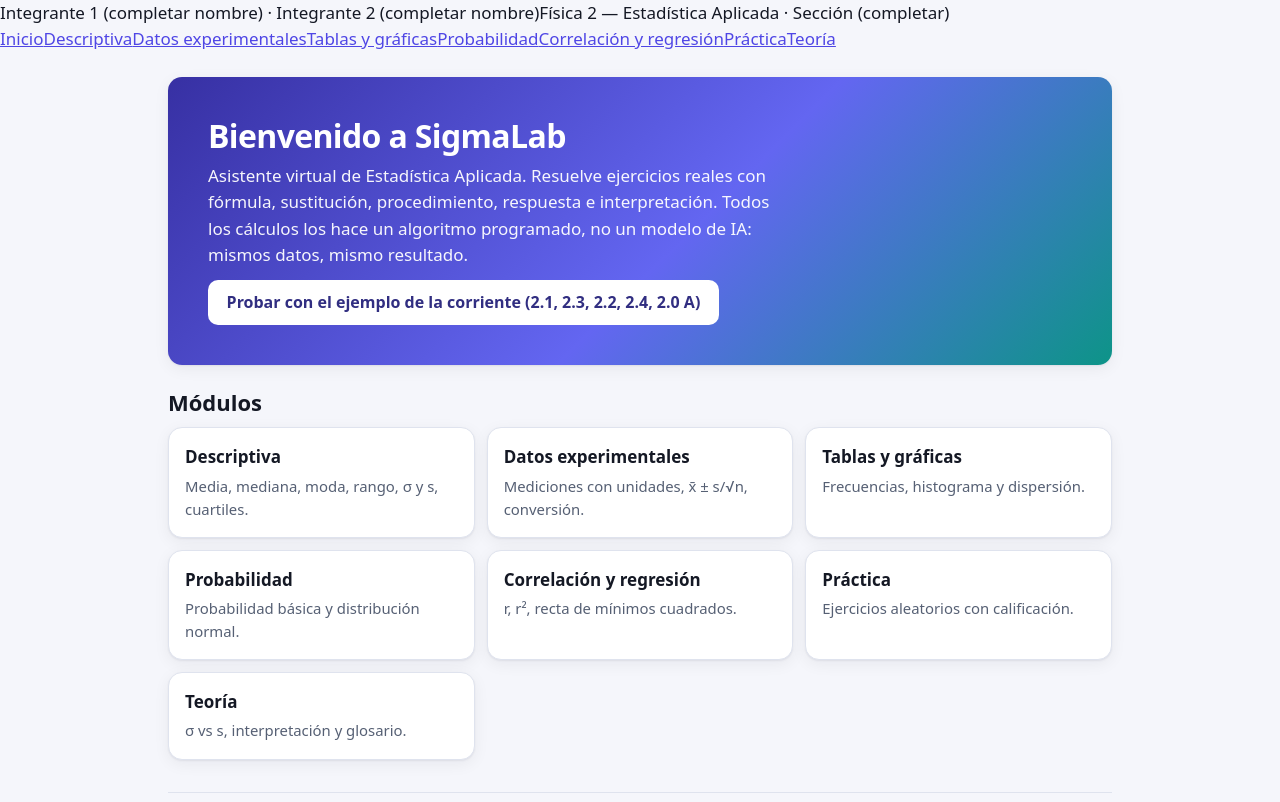
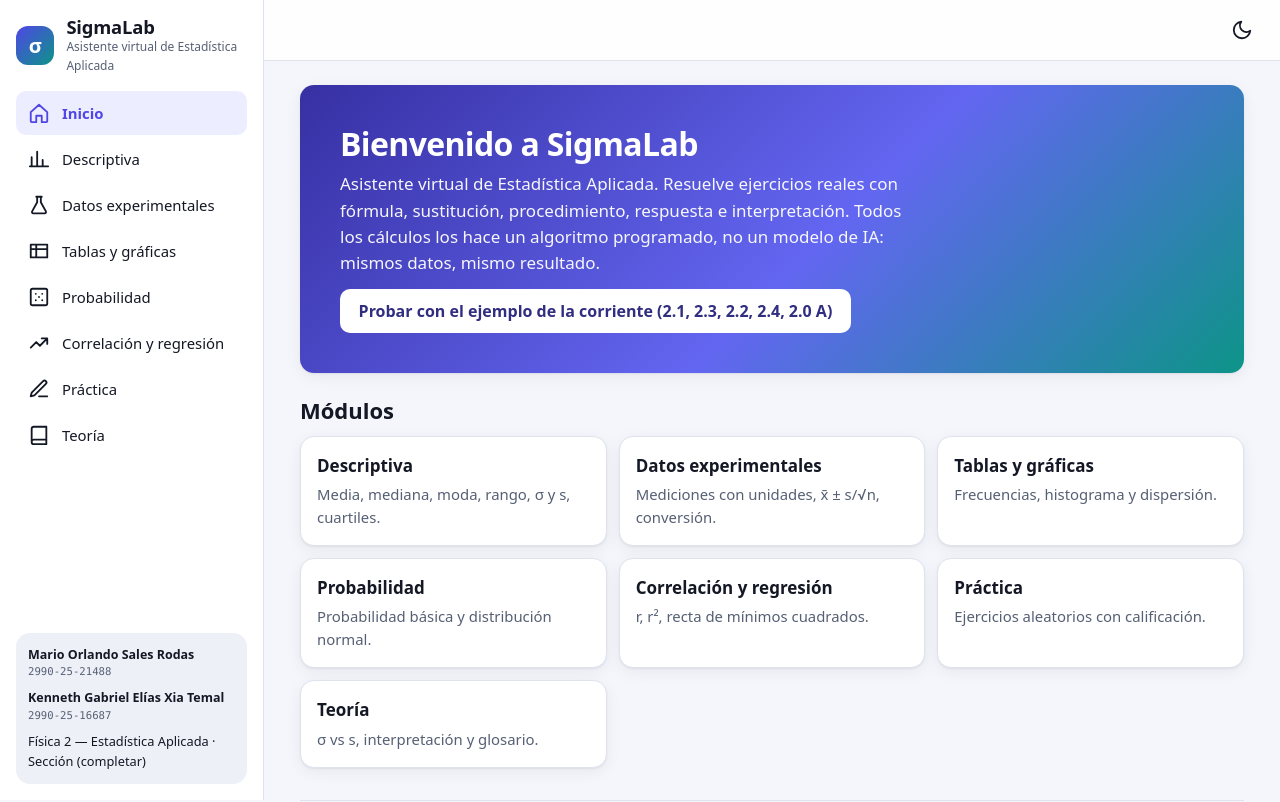
Before and after one commit to rodasOS/proyecto-fisica2, an Angular app: page / in a window 1280 px wide. Shown: the top 802 px of the page. Built offline with nearby package versions, Linux system fonts and the light colour scheme.

Commit message:
feat(ui): navegación adaptable y carnés de integrantes
Barra inferior con botón Más en móvil y barra lateral en escritorio.
Muestra nombre y carné de ambos integrantes en encabezado, pie, portada
y diálogo de equipo.

```diff
--- a/src/app/app.config.ts
+++ b/src/app/app.config.ts
@@ -1,7 +1,7 @@
 import { ApplicationConfig, provideBrowserGlobalErrorListeners } from '@angular/core';
-import { provideRouter, withHashLocation } from '@angular/router';
+import { provideRouter, withHashLocation, withInMemoryScrolling } from '@angular/router';
 import { routes } from './app.routes';
 
 export const appConfig: ApplicationConfig = {
-  providers: [provideBrowserGlobalErrorListeners(), provideRouter(routes, withHashLocation())],
+  providers: [provideBrowserGlobalErrorListeners(), provideRouter(routes, withHashLocation(), withInMemoryScrolling({ scrollPositionRestoration: 'enabled' }))],
 };
--- a/src/app/app.html
+++ b/src/app/app.html
@@ -1,17 +1,81 @@
-<header class="encabezado">
-  <div class="marca">
-    <h1>{{ info.nombre }}</h1>
-    <span>{{ info.eslogan }}</span>
+<div class="app">
+  <aside class="lateral" aria-label="Barra lateral">
+    <a class="marca" routerLink="/">
+      <span class="logo" aria-hidden="true">σ</span>
+      <span><h1>{{ info.nombre }}</h1><small>{{ info.eslogan }}</small></span>
+    </a>
+    <nav aria-label="Módulos">
+      @for (m of menu; track m.ruta) {
+        <a [routerLink]="m.ruta" routerLinkActive="activo" [routerLinkActiveOptions]="{ exact: m.ruta === '/' }">
+          <app-icono [n]="m.icono" />{{ m.texto }}
+        </a>
+      }
+    </nav>
+    <div class="tarjeta-equipo">
+      @for (i of info.integrantes; track i.carne) {
+        <div><strong>{{ i.nombre }}</strong><small>{{ i.carne }}</small></div>
+      }
+      <div>{{ info.asignatura }} · {{ info.seccion }}</div>
+    </div>
+  </aside>
+
+  <header class="topbar">
+    <a class="marca" routerLink="/">
+      <span class="logo" aria-hidden="true">σ</span>
+      <span><h1>{{ info.nombre }}</h1><small>{{ info.eslogan }}</small></span>
+    </a>
+    <button type="button" class="btn-equipo" (click)="abrirEquipo()" aria-haspopup="dialog">
+      <app-icono n="equipo" /><span>Equipo</span>
+    </button>
+    <button type="button" class="btn-icono" (click)="tema.alternar()"
+      [attr.aria-label]="tema.modo() === 'oscuro' ? 'Cambiar a tema claro' : 'Cambiar a tema oscuro'">
+      <app-icono [n]="tema.modo() === 'oscuro' ? 'sol' : 'luna'" />
+    </button>
+  </header>
+
+  <main class="contenido" id="contenido"><router-outlet /></main>
+
+  <footer class="pie">
+    {{ info.universidad }} · {{ info.integrantes[0].nombre }} ({{ info.integrantes[0].carne }}) y
+    {{ info.integrantes[1].nombre }} ({{ info.integrantes[1].carne }}) · {{ info.asignatura }} · {{ info.seccion }}
+  </footer>
+
+  <nav class="nav-inferior" aria-label="Módulos principales">
+    @for (m of principales; track m.ruta) {
+      <a [routerLink]="m.ruta" routerLinkActive="activo" [routerLinkActiveOptions]="{ exact: m.ruta === '/' }">
+        <span class="pastilla"><app-icono [n]="m.icono" /></span>{{ m.texto }}
+      </a>
+    }
+    <button type="button" (click)="abrirMas()" aria-haspopup="dialog">
+      <span class="pastilla"><app-icono n="mas" /></span>Más
+    </button>
+  </nav>
+</div>
+
+<dialog class="hoja" #dlgMas aria-label="Más módulos" (click)="cerrarAlFondo($event, dlgMas)">
+  <header>
+    <h2>Más módulos</h2>
+    <button type="button" class="btn-icono" (click)="cerrarMas()" aria-label="Cerrar"><app-icono n="cerrar" /></button>
+  </header>
+  <div class="lista-menu">
+    @for (m of secundarios; track m.ruta) {
+      <a [routerLink]="m.ruta" routerLinkActive="activo" (click)="cerrarMas()"><app-icono [n]="m.icono" />{{ m.texto }}</a>
+    }
   </div>
-  <div class="autores">
-    <span>{{ info.integrantes[0] }} · {{ info.integrantes[1] }}</span>
-    <span>{{ info.asignatura }} · {{ info.seccion }}</span>
-  </div>
-</header>
-<nav class="menu" aria-label="Módulos">
-  @for (m of menu; track m.ruta) {
-    <a [routerLink]="m.ruta" routerLinkActive="activo" [routerLinkActiveOptions]="{ exact: m.ruta === '/' }">{{ m.texto }}</a>
-  }
-</nav>
-<main class="contenido"><router-outlet /></main>
-<footer class="pie">{{ info.universidad }} · {{ info.integrantes[0] }} y {{ info.integrantes[1] }} · {{ info.asignatura }} · {{ info.seccion }}</footer>
+</dialog>
+
+<dialog class="modal" #dlgEquipo aria-label="Equipo del proyecto" (click)="cerrarAlFondo($event, dlgEquipo)">
+  <header>
+    <h2>Equipo del proyecto</h2>
+    <button type="button" class="btn-icono" (click)="cerrarEquipo()" aria-label="Cerrar"><app-icono n="cerrar" /></button>
+  </header>
+  <dl class="datos-equipo">
+    @for (i of info.integrantes; track i.carne) {
+      <dt>Integrante · Carné {{ i.carne }}</dt>
+      <dd>{{ i.nombre }}</dd>
+    }
+    <dt>Asignatura</dt><dd>{{ info.asignatura }}</dd>
+    <dt>Sección</dt><dd>{{ info.seccion }}</dd>
+    <dt>Institución</dt><dd>{{ info.universidad }}</dd>
+  </dl>
+</dialog>
--- a/src/app/app.info.ts
+++ b/src/app/app.info.ts
@@ -1,8 +1,11 @@
-/** Identidad del proyecto: completar con los datos reales antes de entregar. */
+/** Identidad del proyecto. La sección está pendiente de confirmar. */
 export const INFO = {
   nombre: 'SigmaLab',
   eslogan: 'Asistente virtual de Estadística Aplicada',
-  integrantes: ['Integrante 1 (completar nombre)', 'Integrante 2 (completar nombre)'],
+  integrantes: [
+    { nombre: 'Mario Orlando Sales Rodas', carne: '2990-25-21488' },
+    { nombre: 'Kenneth Gabriel Elías Xia Temal', carne: '2990-25-16687' },
+  ],
   asignatura: 'Física 2 — Estadística Aplicada',
   seccion: 'Sección (completar)',
   universidad: 'Universidad Mariano Gálvez de Guatemala · Facultad de Ingeniería',
--- a/src/app/app.ts
+++ b/src/app/app.ts
@@ -1,23 +1,45 @@
-import { Component } from '@angular/core';
+import { Component, ElementRef, inject, viewChild } from '@angular/core';
 import { RouterLink, RouterLinkActive, RouterOutlet } from '@angular/router';
+import { ThemeService } from './core/estado/theme.service';
+import { IconoComponent } from './shared/icono/icono.component';
 import { INFO } from './app.info';
+
+interface ItemMenu {
+  ruta: string;
+  texto: string;
+  icono: string;
+  principal: boolean;
+}
 
 @Component({
   selector: 'app-root',
-  imports: [RouterOutlet, RouterLink, RouterLinkActive],
+  imports: [RouterOutlet, RouterLink, RouterLinkActive, IconoComponent],
   templateUrl: './app.html',
-  styleUrl: './app.scss',
 })
 export class App {
   protected readonly info = INFO;
-  protected readonly menu = [
-    { ruta: '/', texto: 'Inicio' },
-    { ruta: '/descriptiva', texto: 'Descriptiva' },
-    { ruta: '/datos-experimentales', texto: 'Datos experimentales' },
-    { ruta: '/tablas-graficas', texto: 'Tablas y gráficas' },
-    { ruta: '/probabilidad', texto: 'Probabilidad' },
-    { ruta: '/correlacion-regresion', texto: 'Correlación y regresión' },
-    { ruta: '/practica', texto: 'Práctica' },
-    { ruta: '/teoria', texto: 'Teoría' },
+  protected readonly tema = inject(ThemeService);
+  protected readonly menu: ItemMenu[] = [
+    { ruta: '/', texto: 'Inicio', icono: 'inicio', principal: true },
+    { ruta: '/descriptiva', texto: 'Descriptiva', icono: 'descriptiva', principal: true },
+    { ruta: '/datos-experimentales', texto: 'Datos experimentales', icono: 'experimentales', principal: false },
+    { ruta: '/tablas-graficas', texto: 'Tablas y gráficas', icono: 'tablas', principal: false },
+    { ruta: '/probabilidad', texto: 'Probabilidad', icono: 'probabilidad', principal: true },
+    { ruta: '/correlacion-regresion', texto: 'Correlación y regresión', icono: 'regresion', principal: false },
+    { ruta: '/practica', texto: 'Práctica', icono: 'practica', principal: true },
+    { ruta: '/teoria', texto: 'Teoría', icono: 'teoria', principal: false },
   ];
+  protected readonly principales = this.menu.filter((m) => m.principal);
+  protected readonly secundarios = this.menu.filter((m) => !m.principal);
+
+  private readonly dlgMas = viewChild<ElementRef<HTMLDialogElement>>('dlgMas');
+  private readonly dlgEquipo = viewChild<ElementRef<HTMLDialogElement>>('dlgEquipo');
+
+  protected abrirMas(): void { this.dlgMas()?.nativeElement.showModal?.(); }
+  protected cerrarMas(): void { this.dlgMas()?.nativeElement.close?.(); }
+  protected abrirEquipo(): void { this.dlgEquipo()?.nativeElement.showModal?.(); }
+  protected cerrarEquipo(): void { this.dlgEquipo()?.nativeElement.close?.(); }
+  protected cerrarAlFondo(ev: MouseEvent, d: HTMLDialogElement): void {
+    if (ev.target === d) d.close();
+  }
 }
--- a/src/app/features/inicio/inicio.component.ts
+++ b/src/app/features/inicio/inicio.component.ts
@@ -24,6 +24,16 @@ import { INFO } from '../../app.info';
         <a class="tarjeta" [routerLink]="ruta(e.modulo)" [queryParams]="{ ejemplo: e.id }"><strong>{{ e.titulo }}</strong><span>{{ e.descripcion }}</span></a>
       }
     </div>
+    <h3 class="sep">Equipo</h3>
+    <div class="caja equipo-inicio">
+      @for (i of info.integrantes; track i.carne) {
+        <div class="persona">
+          <span class="avatar" aria-hidden="true">{{ i.nombre.charAt(0) }}</span>
+          <div><strong>{{ i.nombre }}</strong><small>Carné {{ i.carne }}</small></div>
+        </div>
+      }
+      <div class="persona"><div><strong>{{ info.asignatura }}</strong><small>{{ info.seccion }}</small></div></div>
+    </div>
     <h3 class="sep">Cómo usarlo</h3>
     <ol>
       <li>Elige un módulo y escribe tus propios datos (o carga un ejemplo).</li>
```
Also changed, not shown: 2 other files (tests, documents, lock files or other folders).
